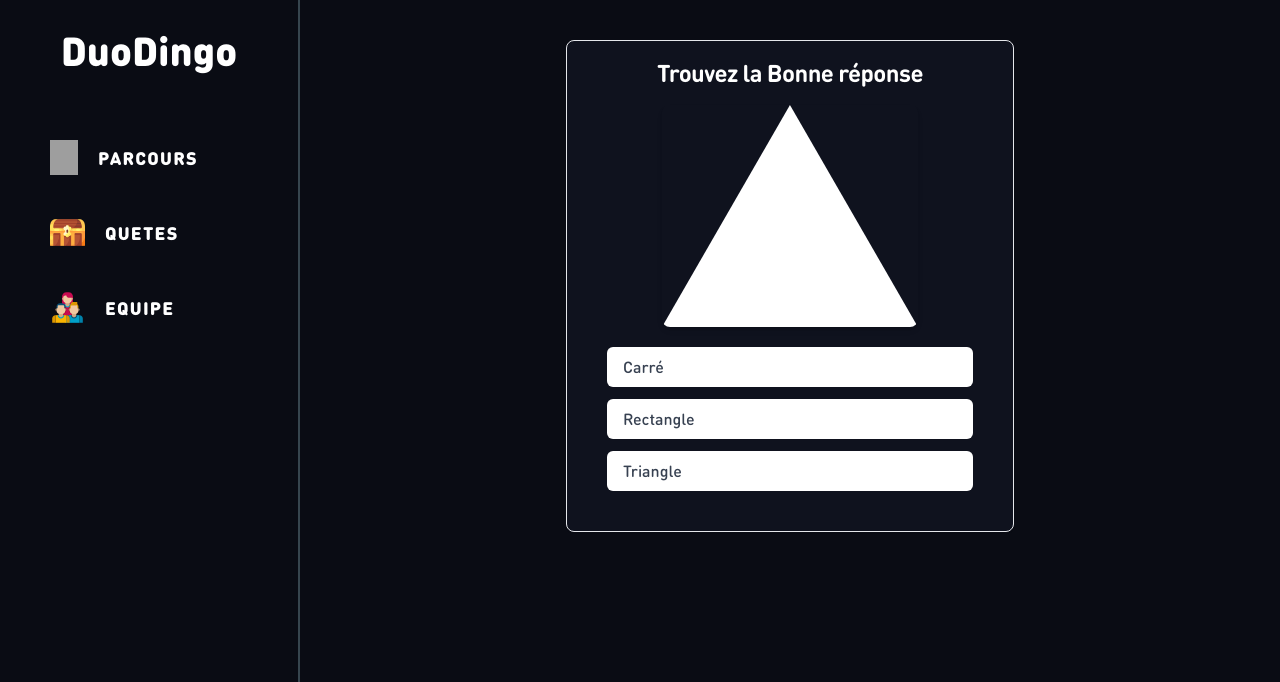
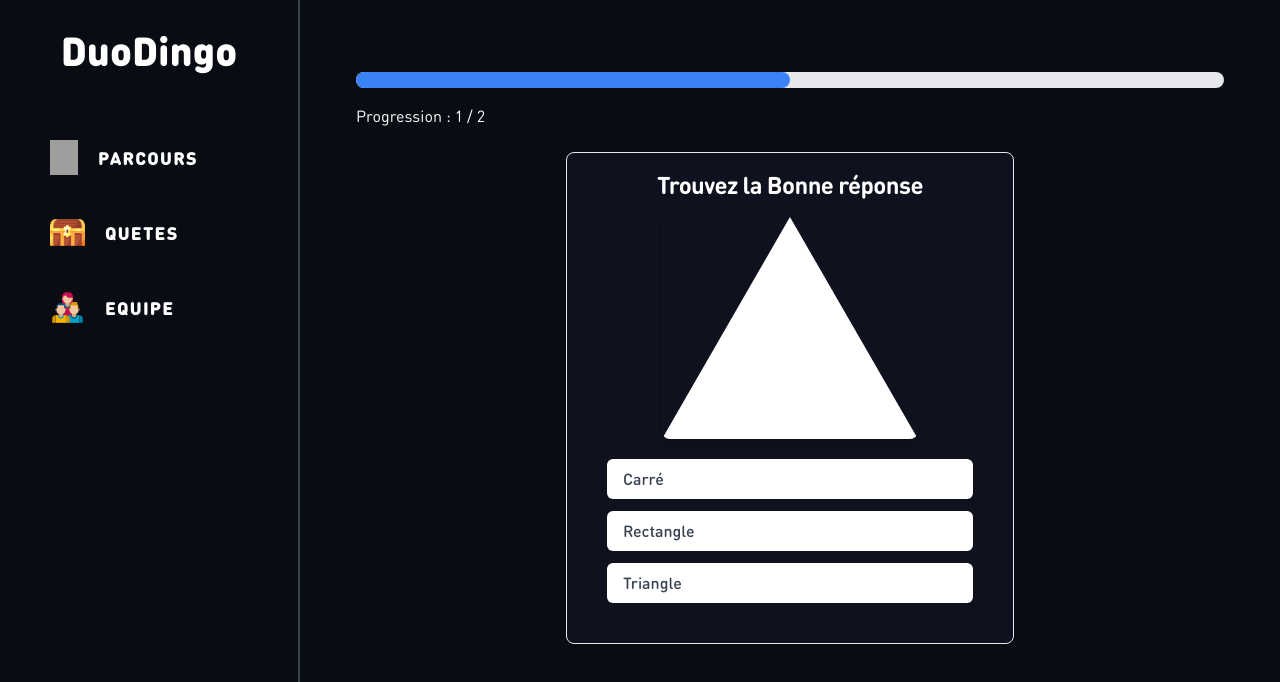
Before and after one commit to BgameB/h2ocean, a Next.js app: page /lesson in a window 1280 px wide. Shown: the top 682 px of the page. Built offline with nearby package versions, Linux system fonts and the light colour scheme; grey boxes are pictures that could not be loaded.

Commit message:
add fetch parcours systeme

```diff
--- a/app/layout.tsx
+++ b/app/layout.tsx
@@ -37,7 +37,7 @@ const dinroundpro = localFont({
 });
 
 export const metadata: Metadata = {
-  title: "Create Next App",
+  title: "DuoDingo",
   description: "Generated by create next app",
 };
 
--- a/app/lesson/page.tsx
+++ b/app/lesson/page.tsx
@@ -1,32 +1,21 @@
-import QIncorrect from "@/ui/components/quiz/QIncorrect";
-import Quiz from "@/ui/components/quiz/Quiz";
+"use server";
 
-import VercelIcon from "@/public/vercel.svg";
+import { IParcours } from "@/lib/type";
+import PageLesson from "@/ui/page/PageLesson";
+import fs from "fs";
+import path from "path";
 
-export default function TeamPage() {
-  // SYSTEME DE LECON EN FONCTION DE LA PROGRESSION
-  return (
-    <div className="">
-      <Quiz
-        id={1}
-        image={VercelIcon}
-        answer1="Carré"
-        answer2="Rectangle"
-        answer3="Triangle"
-        correctAnswer="Triangle"
-        color="#0F121E"
-      />
+async function getParcours(id: number) {
+  const filePath = path.join(process.cwd(), "data", "data.json");
+  const jsonData = fs.readFileSync(filePath, "utf-8");
+  const { parcours } = JSON.parse(jsonData);
+  return parcours.find((parcours: IParcours) => parcours.id === id);
+}
 
-      <QIncorrect
-        question="Quelles sont les deux plus grandes planètes du système solaire ?"
-        answer1="Mars"
-        answer2="Jupiter"
-        answer3="Saturne"
-        answer4="Vénus"
-        correctAnswer1="Jupiter"
-        correctAnswer2="Saturne"
-        color="#0F121E"
-      />
-    </div>
-  );
+export default async function LessonPage() {
+  const parcours = await getParcours(1);
+  if (!parcours) return <p>Parcours introuvable</p>;
+
+  // Transfert des données au composant client
+  return <PageLesson data={parcours} />;
 }
--- /dev/null
+++ b/data/data.json
@@ -0,0 +1,31 @@
+{
+  "parcours": [
+    {
+      "id": 1,
+      "name": "Introduction",
+      "description": "Apprenez les bases de notre formation.",
+      "quizList": [
+        {
+          "id": 1,
+          "image": "/vercel.svg",
+          "question": "Quelle est cette forme géométrique ?",
+          "answer1": "Carré",
+          "answer2": "Rectangle",
+          "answer3": "Triangle",
+          "correctAnswer": "Triangle"
+        }
+      ],
+      "quizCorrectList": [
+        {
+          "id": 1,
+          "question": "Quelles sont les deux plus grandes planètes du système solaire ?",
+          "answer1": "Mars",
+          "answer2": "Jupiter",
+          "answer3": "Saturne",
+          "answer4": "Vénus",
+          "correctAnswers": ["Jupiter", "Saturne"]
+        }
+      ]
+    }
+  ]
+}
--- /dev/null
+++ b/lib/type.ts
@@ -0,0 +1,27 @@
+export interface IQuiz {
+  id: number;
+  image?: string;
+  question: string;
+  answer1: string;
+  answer2: string;
+  answer3?: string;
+  correctAnswer: string;
+}
+
+export interface IQuizCorrect {
+  id: number;
+  question: string;
+  answer1: string;
+  answer2: string;
+  answer3: string;
+  answer4: string;
+  correctAnswers: string[];
+}
+
+export interface IParcours {
+  id: number;
+  name: string;
+  description: string;
+  quizList: IQuiz[];
+  quizCorrectList: IQuizCorrect[];
+}
--- a/ui/components/chapter/Chapter.tsx
+++ b/ui/components/chapter/Chapter.tsx
@@ -87,9 +87,11 @@ export const Chapter = ({
           </div>
         </div>
         <div className="flex justify-center items-center h-full">
-          <button className="rounded-[8px] bg-[#1CB0F6] font-dinroundpro font-bold tracking-[1.5px] p-[10px] hover:opacity-90 cursor-pointer w-full">
-            POURSUIVRE
-          </button>
+          <a href="/lesson" className="w-full">
+            <button className="rounded-[8px] bg-[#1CB0F6] font-dinroundpro font-bold tracking-[1.5px] p-[10px] hover:opacity-90 cursor-pointer w-full">
+              POURSUIVRE
+            </button>
+          </a>
         </div>
       </div>
       <div className="bg-primary p-[10px] text-[18px] rounded-[10px] w-full col-span-2 border-b-[3px] border-[#37464F]">
--- a/ui/components/quiz/Quiz.tsx
+++ b/ui/components/quiz/Quiz.tsx
@@ -1,23 +1,28 @@
-"use client"
+"use client";
 
-import { useState } from "react"
-import Image from "next/image"
-import { Button } from "@/ui/design-system/quizDesign/QuizButton"
-import { Card, CardTitle, CardContent } from "@/ui/design-system/quizDesign/QuizCard"
+import { Button } from "@/ui/design-system/quizDesign/QuizButton";
+import {
+  Card,
+  CardContent,
+  CardTitle,
+} from "@/ui/design-system/quizDesign/QuizCard";
+import Image from "next/image";
+import { useState } from "react";
 
 interface Props {
-  id: number
-  className?: string
-  image: string
-  answer1: string
-  answer2: string
-  answer3: string
-  correctAnswer: string
-  color?: string
+  id: number;
+  className?: string;
+  image: string;
+  answer1: string;
+  answer2: string;
+  answer3: string;
+  correctAnswer: string;
+  color?: string;
+  onAnswer: (answer: boolean) => void;
 }
 
 export const Quiz = ({
-  id,
+  // id,
   className,
   image,
   answer1,
@@ -25,32 +30,48 @@ export const Quiz = ({
   answer3,
   correctAnswer,
   color = "#ffffff",
+  onAnswer,
 }: Props) => {
-  const [selectedAnswer, setSelectedAnswer] = useState<string | null>(null)
-  const [isCorrect, setIsCorrect] = useState<boolean | null>(null)
+  const [selectedAnswer, setSelectedAnswer] = useState<string | null>(null);
+  const [isCorrect, setIsCorrect] = useState<boolean | null>(null);
 
   const handleAnswer = (answer: string) => {
-    setSelectedAnswer(answer)
-    setIsCorrect(answer === correctAnswer)
-  }
+    setSelectedAnswer(answer);
+    setIsCorrect(answer === correctAnswer);
+    if (answer === correctAnswer) {
+      onAnswer(true);
+    }
+  };
 
   return (
-    <Card className={`w-full max-w-md mx-auto ${className}`} style={{ backgroundColor: color }}>
-      <CardTitle>
-        Trouvez la Bonne réponse
-      </CardTitle>
+    <Card
+      className={`w-full max-w-md mx-auto ${className}`}
+      style={{ backgroundColor: color }}
+    >
+      <CardTitle>Trouvez la Bonne réponse</CardTitle>
 
       <CardContent className="space-y-5 p-5">
-
         <div className="flex justify-center">
-          <Image src={image} alt="Quiz Image" width={256} height={256} className="rounded-lg shadow-md" />
+          <Image
+            src={image}
+            alt="Quiz Image"
+            width={256}
+            height={256}
+            className="rounded-lg shadow-md"
+          />
         </div>
 
         <div className="space-y-3">
           {[answer1, answer2, answer3].map((answer, index) => (
             <Button
               key={index}
-              variant={selectedAnswer === answer ? (isCorrect ? "goodanswer" : "badanswer") : "default"}
+              variant={
+                selectedAnswer === answer
+                  ? isCorrect
+                    ? "goodanswer"
+                    : "badanswer"
+                  : "default"
+              }
               className="w-full justify-start text-left"
               onClick={() => handleAnswer(answer)}
               disabled={selectedAnswer !== null}
@@ -60,13 +81,17 @@ export const Quiz = ({
           ))}
         </div>
         {selectedAnswer && (
-          <div className={`text-center font-semibold ${isCorrect ? "text-green-600" : "text-red-600"}`}>
+          <div
+            className={`text-center font-semibold ${
+              isCorrect ? "text-green-600" : "text-red-600"
+            }`}
+          >
             {isCorrect ? "Correct !" : "Incorrect. Réessayez !"}
           </div>
         )}
       </CardContent>
     </Card>
-  )
-}
+  );
+};
 
-export default Quiz
+export default Quiz;
--- /dev/null
+++ b/ui/page/PageLesson.tsx
@@ -0,0 +1,86 @@
+"use client";
+
+import { IParcours } from "@/lib/type";
+import VercelIcon from "@/public/vercel.svg";
+import QCorrect from "@/ui/components/quiz/QCorrect";
+import { useState } from "react";
+import Quiz from "../components/quiz/Quiz";
+
+export default function PageLesson({ data }: { data: IParcours }) {
+  const parcours = data;
+
+  const [maxStep] = useState(
+    data.quizCorrectList.length + data.quizList.length
+  );
+  const [currentStep, setCurrentStep] = useState(1);
+
+  const [currentQuizIndex, setCurrentQuizIndex] = useState(0);
+  const [isQuizCorrect, setIsQuizCorrect] = useState(false);
+
+  const allQuizzes = [
+    ...parcours.quizList.map((quiz) => ({ ...quiz, type: "quiz" })),
+    ...parcours.quizCorrectList.map((quiz) => ({
+      ...quiz,
+      type: "quizCorrect",
+    })),
+  ];
+
+  const currentQuiz = allQuizzes[currentQuizIndex];
+
+  const handleAnswer = (isCorrect: boolean) => {
+    if (isCorrect) {
+      setIsQuizCorrect(true);
+
+      setTimeout(() => {
+        setIsQuizCorrect(false);
+        setCurrentStep((prev) => Math.min(prev + 1, maxStep));
+        setCurrentQuizIndex((prev) => prev + 1);
+      }, 1000);
+    }
+  };
+  return (
+    <div className="p-4">
+      <div className="w-full bg-gray-200 rounded-full h-4 my-4">
+        <div
+          className="bg-blue-500 h-4 rounded-full transition-all"
+          style={{ width: `${(currentStep / maxStep) * 100}%` }}
+        ></div>
+      </div>
+      <p>
+        Progression : {currentStep} / {maxStep}
+      </p>
+
+      <div className="mt-6">
+        {currentQuiz && currentQuiz.type === "quiz" ? (
+          <Quiz
+            id={currentQuiz.id}
+            image={VercelIcon}
+            answer1={currentQuiz.answer1}
+            answer2={currentQuiz.answer2}
+            answer3={currentQuiz.answer3!}
+            correctAnswer={currentQuiz.correctAnswer}
+            color="#0F121E"
+            onAnswer={(answer) => handleAnswer(true)}
+          />
+        ) : currentQuiz ? (
+          <QCorrect
+            question={currentQuiz.question}
+            answer1={currentQuiz.answer1}
+            answer2={currentQuiz.answer2}
+            answer3={currentQuiz.answer3!}
+            answer4={currentQuiz.answer4}
+            correctAnswer1={currentQuiz.correctAnswers[0]}
+            correctAnswer2={currentQuiz.correctAnswers[1]}
+            color="#0F121E"
+            onAnswer={(answer) => handleAnswer(true)}
+          />
+        ) : (
+          <p>Félicitations, vous avez terminé le parcours !</p>
+        )}
+      </div>
+
+      {/* Indicateur de bonne réponse */}
+      {isQuizCorrect && <p className="text-green-500 mt-4">Bonne réponse !</p>}
+    </div>
+  );
+}
```
Also changed, not shown: ui/components/quiz/QCorrect.tsx (+62 -41 lines).
